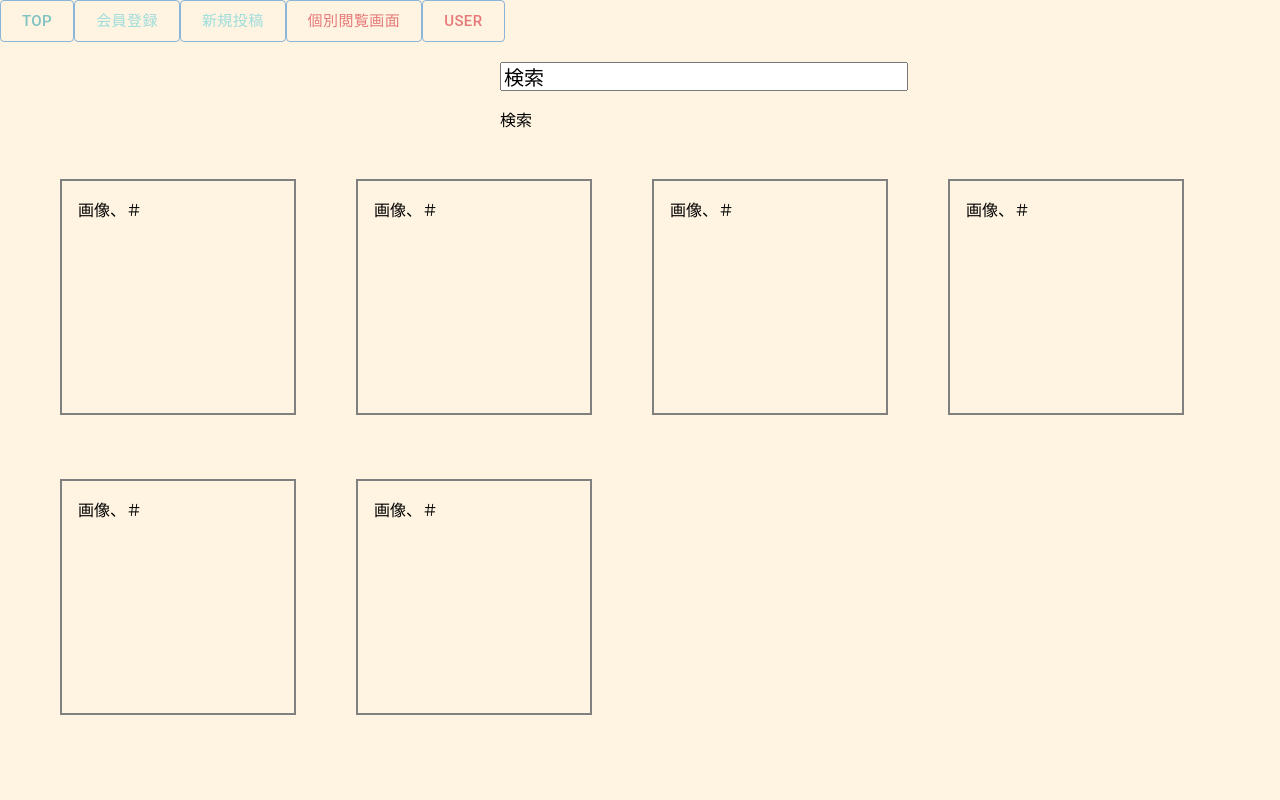
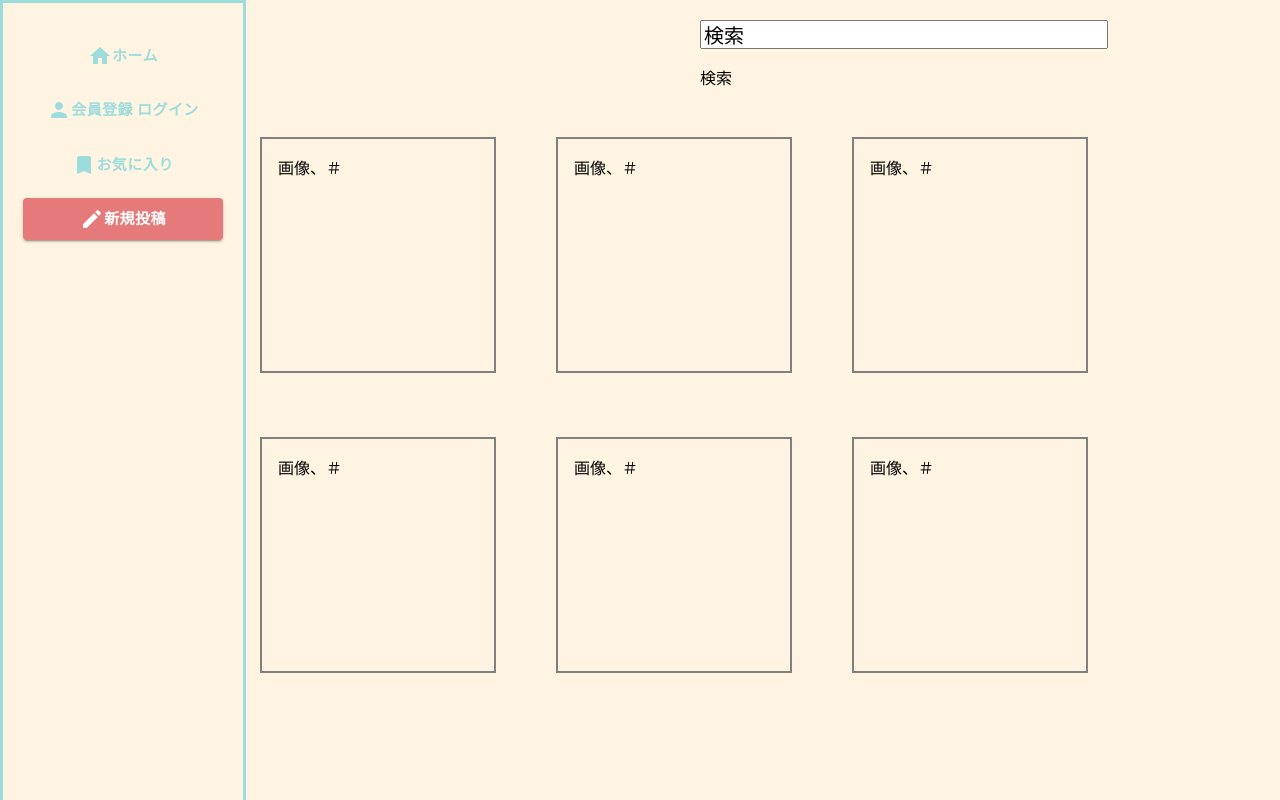
Before and after one commit to WaffleCollege/myway, a React (Create React App) app: page / in a window 1280 px wide. Built offline with nearby package versions, Linux system fonts and the light colour scheme.

Commit message:
サイドバー作成

```diff
--- a/src/App.js
+++ b/src/App.js
@@ -1,42 +1,33 @@
-import { BrowserRouter, Link, Route, Routes } from "react-router-dom";
-import './App.css';
-
-import Post from './components/post/Post';
+import React from "react";
+import { BrowserRouter, Route, Routes } from "react-router-dom";
+import Sidebar from "./components/Sidebar";
+import Entire from "./components/entire-display/entire";
 import SignUpLogIn from "./components/SignUp_logIn/SignUpLogIn";
-import Entire from "./components/entire-display/entire";
+import Post from "./components/post/Post";
 import Individual from "./components/individual-display/individual";
 import UserProfile from "./components/User-display/User";
-import {Button} from "@mui/material";
+import "./App.css";
 
 function App() {
   return (
+    <BrowserRouter>
+      <div className="app">
+        {/* サイドバー */}
+        <Sidebar />
 
-    <BrowserRouter>
-    <div className="app">
-      <Button sx={"color:#7EC2C2;"} variant="outlined" size="large" component={Link} to="/">
-        TOP
-      </Button>
-      <Button sx={"color:#9DDCDC;"} variant="outlined" size="large" component={Link} to="/SignUp_LogIn">
-        会員登録
-      </Button>
-      <Button sx={"color:#9DDCDC;"} variant="outlined" size="large" component={Link} to="/post">
-        新規投稿
-      </Button>
-      <Button sx={"color:#E67A7A;"} variant="outlined" size="large" component={Link} to="/individual-display">
-        個別閲覧画面
-      </Button>
-      <Button sx={"color:#E67A7A;"} variant = "outlined" size ="large" component={Link} to = "/User">
-        user
-        </Button>
-        <Routes>
-          <Route path = "/" element = {<Entire />}/>
-          <Route path = "/SignUp_LogIn" element={<SignUpLogIn />}/>
-          <Route path = "/post" element = {<Post />}/>
-          <Route path = "/individual-display" element = {<Individual />}/>
-          <Route path = "/User" element = {<UserProfile />}/>
-
-        </Routes>
+        {/* コンテンツ */}
+        <div className="content">
+          {/* ルーティングの部分 */}
+          <Routes>
+            {/* ルート */}
+            <Route path="/" element={<Entire />} />
+            <Route path="/SignUp_LogIn" element={<SignUpLogIn />} />
+            <Route path="/post" element={<Post />} />
+            <Route path="/individual-display" element={<Individual />} />
+            <Route path="/User" element={<UserProfile />} />
+          </Routes>
         </div>
+      </div>
     </BrowserRouter>
   );
 }
--- /dev/null
+++ b/src/components/Sidebar.css
@@ -0,0 +1,12 @@
+.sidebar {
+    position: fixed;
+    top: 0;
+    left: 0;
+    width: 200px; /* サイドバーの幅を調整 */
+    height: 100%;
+    border-width: 3px;
+    border-style: solid;
+    z-index: 999;
+    padding: 20px;
+    border-color: #9DDCDC;
+  }
--- /dev/null
+++ b/src/components/Sidebar.js
@@ -0,0 +1,74 @@
+import React from "react";
+import { Button } from "@mui/material";
+import { Link } from "react-router-dom";
+import "./Sidebar.css"; // 新しく作成するCSSファイルをインポート
+import HomeIcon from '@mui/icons-material/Home';
+import PersonIcon from '@mui/icons-material/Person';
+import BookmarkIcon from '@mui/icons-material/Bookmark';
+import EditIcon from '@mui/icons-material/Edit';
+
+function Sidebar() {
+  return (
+    <div className="sidebar">
+      {/* 各リンク */}
+      <Button
+        sx={{ color: "#9DDCDC", width: "100%", textAlign: "left" ,paddingTop:"20px",fontWeight:"bold",fontSize:"15px"}}
+        variant="text"
+        size="large"
+        component={Link}
+        to="/"
+      >
+         <HomeIcon/>
+        ホーム
+
+      </Button>
+      <Button
+        sx={{ color: "#9DDCDC", width: "100%", textAlign: "left",paddingTop:"20px",fontWeight:"bold",fontSize:"15px" }}
+        variant="text"
+        size="large"
+        component={Link}
+        to="/SignUp_LogIn"
+      >
+        <PersonIcon/>
+        会員登録
+
+        ログイン
+      </Button>
+
+      <Button
+        sx={{ color: "#9DDCDC", width: "100%", textAlign: "left",padding:"20px" ,fontWeight:"bold",fontSize:"15px"}}
+        variant="text"
+        size="large"
+        component={Link}
+        to="/User"
+      >
+        <BookmarkIcon/>
+        お気に入り
+      </Button>
+
+      <Button
+        sx={{ color: "#9DDCD", backgroundColor:"#E67A7A",width: "100%", textAlign: "left",fontWeight:"bold" ,fontSize:"15px",":hover" : {background: "#9DDCDC"}}}
+        variant="contained"
+        size="large"
+        component={Link}
+        to="/post"
+      >
+        <EditIcon/>
+        新規投稿
+      </Button>
+      {/* <Button
+        sx={{ color: "#E67A7A", width: "100%", textAlign: "left" }}
+        variant="outlined"
+        size="large"
+        component={Link}
+        to="/individual-display"
+      >
+        個別閲覧画面
+      </Button> */}
+
+      {/* 閉じるボタン */}
+    </div>
+  );
+}
+
+export default Sidebar;
--- a/src/components/entire-display/entire.css
+++ b/src/components/entire-display/entire.css
@@ -15,8 +15,7 @@
     flex-wrap: wrap;
     cursor: pointer;
     margin-left: 60px;
-
 }
-/* .whole{
-    background-color: #9DDCDC;
-} */
+.whole{
+    padding-left: 200px;
+}
```
Also changed, not shown: src/App.css (line endings or trailing spaces).
